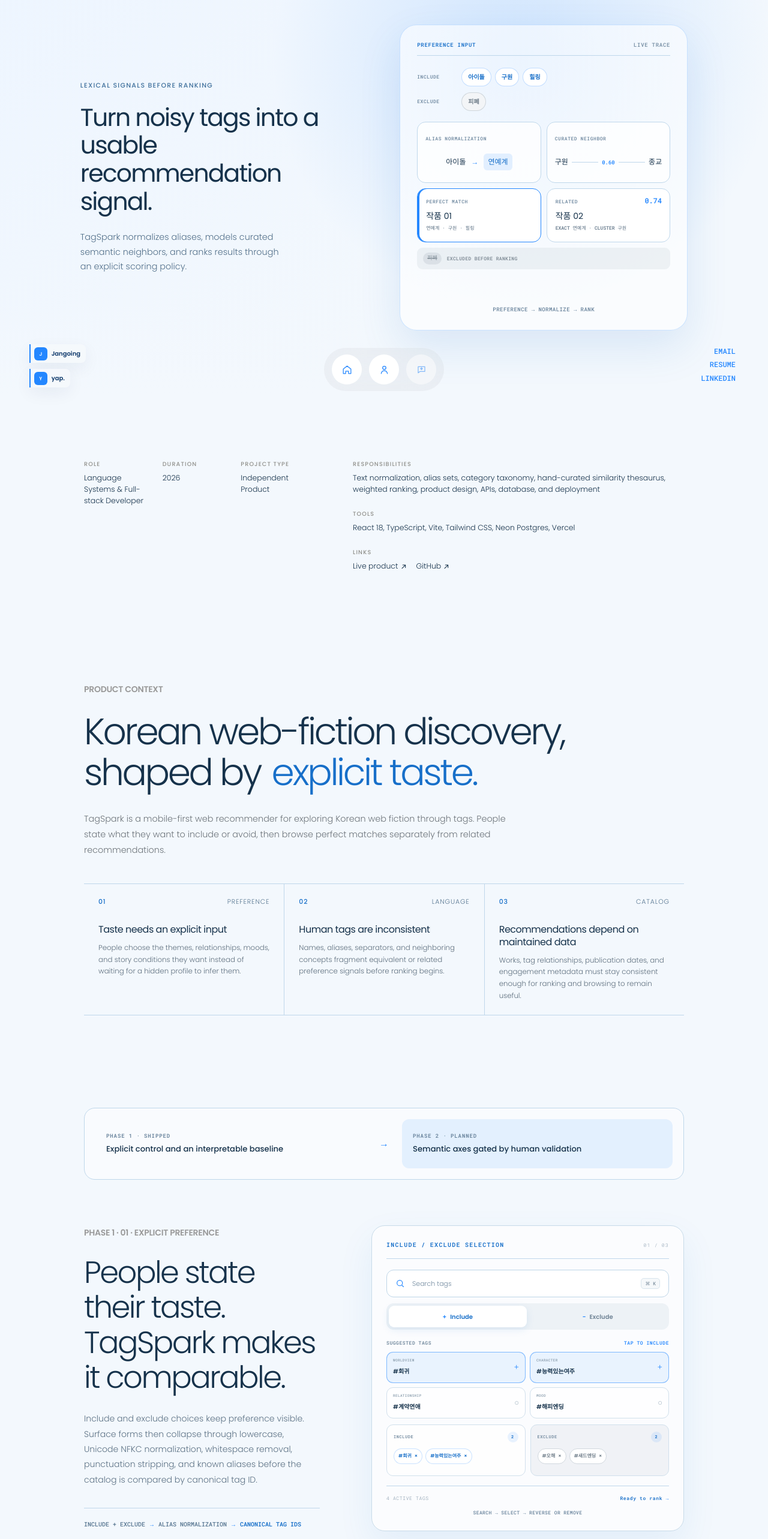
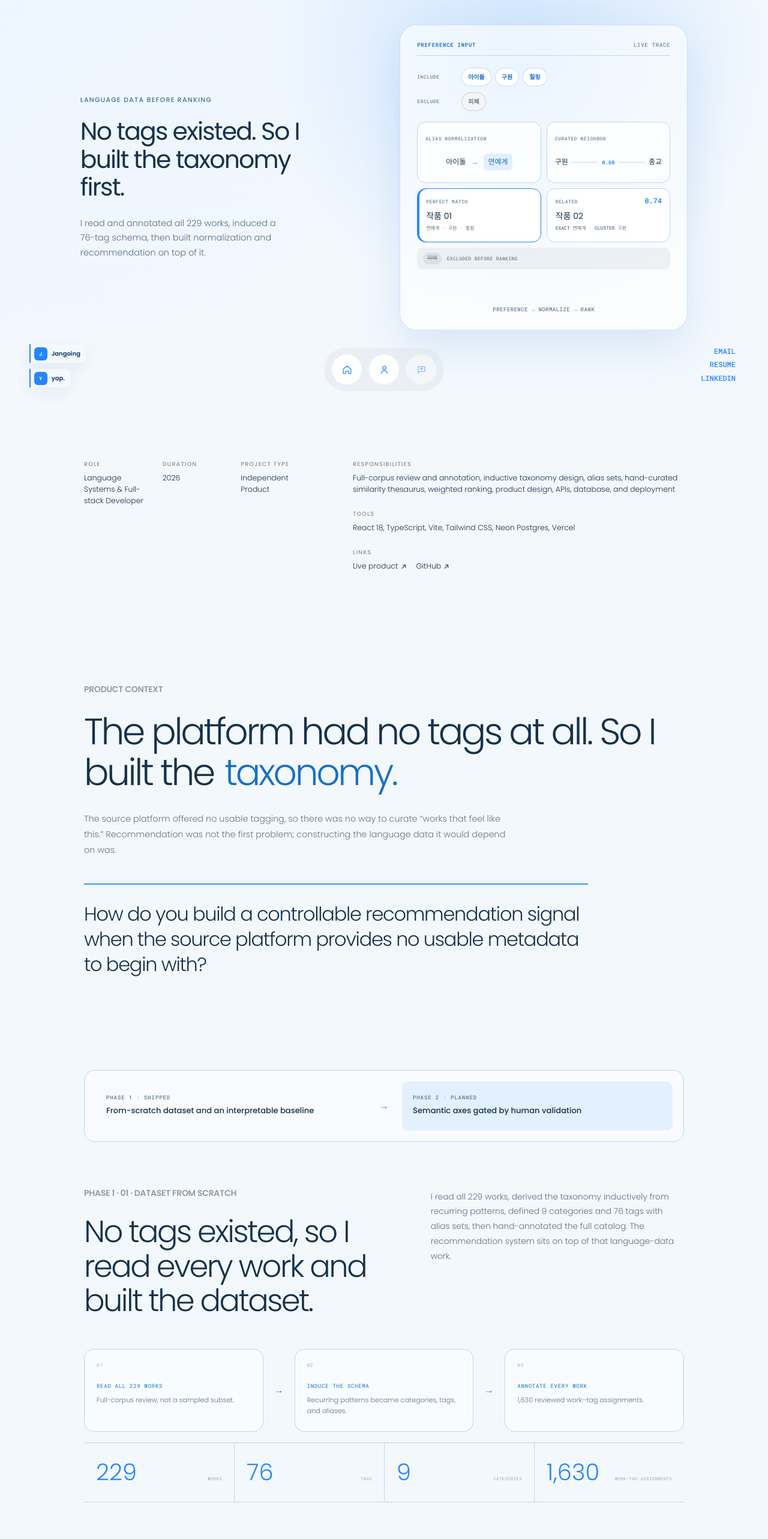
Before and after one commit to jiji123526/portfolio, a Next.js app: page /work/tag-spark-recommendations in a window 1280 px wide. Shown: the part 120-2686 px from the top of the page at 60% size. Built offline with nearby package versions, Linux system fonts and the light colour scheme.

Commit message:
Reframe TagSpark around dataset construction

```diff
--- a/app/work/[slug]/page.tsx
+++ b/app/work/[slug]/page.tsx
@@ -131,12 +131,11 @@
           <div className="yap-hero-stage">
             <div className="yap-demo-wrap">
               <div className="yap-hero-stage-copy">
-                <span>LEXICAL SIGNALS BEFORE RANKING</span>
-                <h2>Turn noisy tags into a usable recommendation signal.</h2>
+                <span>LANGUAGE DATA BEFORE RANKING</span>
+                <h2>No tags existed. So I built the taxonomy first.</h2>
                 <p>
-                  TagSpark normalizes aliases, models curated semantic
-                  neighbors, and ranks results through an explicit scoring
-                  policy.
+                  I read and annotated all 229 works, induced a 76-tag schema,
+                  then built normalization and recommendation on top of it.
                 </p>
               </div>
               <TagSparkRankingMedia />
--- a/components/tagspark-case-content.tsx
+++ b/components/tagspark-case-content.tsx
@@ -1,10 +1,4 @@
 import { TagSparkPreferenceMedia } from '@/components/tagspark-preference-media';
-
-const constraints = [
-  { number: '01', category: 'Preference', title: 'Taste needs an explicit input', body: 'People choose the themes, relationships, moods, and story conditions they want instead of waiting for a hidden profile to infer them.' },
-  { number: '02', category: 'Language', title: 'Human tags are inconsistent', body: 'Names, aliases, separators, and neighboring concepts fragment equivalent or related preference signals before ranking begins.' },
-  { number: '03', category: 'Catalog', title: 'Recommendations depend on maintained data', body: 'Works, tag relationships, publication dates, and engagement metadata must stay consistent enough for ranking and browsing to remain useful.' },
-] as const;
 
 const baselineSignals = [
   ['EXACT TAG', '1.0'], ['ALIAS OVERLAP', '0.9'], ['SAME CATEGORY', '0.35'],
@@ -49,27 +43,37 @@
     <div className="yap-case-content tagspark-case-content">
       <section className="yap-problem tagspark-problem-compact shell case-section" id="tagspark-problem">
         <p className="eyebrow">PRODUCT CONTEXT</p>
-        <h2 className="yap-title-effect">Korean web-fiction discovery, shaped by <mark>explicit taste.</mark></h2>
-        <p className="yap-problem-intro">TagSpark is a mobile-first web recommender for exploring Korean web fiction through tags. People state what they want to include or avoid, then browse perfect matches separately from related recommendations.</p>
-        <div className="yap-constraint-grid">
-          {constraints.map((constraint) => (
-            <article key={constraint.number}>
-              <div className="yap-constraint-heading"><span>{constraint.number}</span><small>{constraint.category}</small></div>
-              <h3>{constraint.title}</h3><p>{constraint.body}</p>
-            </article>
-          ))}
-        </div>
+        <h2 className="yap-title-effect">The platform had no tags at all. So I built the <mark>taxonomy.</mark></h2>
+        <p className="yap-problem-intro">The source platform offered no usable tagging, so there was no way to curate “works that feel like this.” Recommendation was not the first problem; constructing the language data it would depend on was.</p>
+        <p className="yap-problem-statement">How do you build a controllable recommendation signal when the source platform provides no usable metadata to begin with?</p>
       </section>
 
       <section className="tagspark-phase-intro shell" aria-label="TagSpark phases">
-        <div><span>PHASE 1 · SHIPPED</span><strong>Explicit control and an interpretable baseline</strong></div>
+        <div><span>PHASE 1 · SHIPPED</span><strong>From-scratch dataset and an interpretable baseline</strong></div>
         <i aria-hidden="true">→</i>
         <div><span>PHASE 2 · PLANNED</span><strong>Semantic axes gated by human validation</strong></div>
       </section>
 
+      <section className="tagspark-dataset shell case-section" id="tagspark-dataset">
+        <div className="tagspark-dataset-heading">
+          <div><p className="eyebrow">PHASE 1 · 01 · DATASET FROM SCRATCH</p><h2>No tags existed, so I read every work and built the dataset.</h2></div>
+          <p>I read all 229 works, derived the taxonomy inductively from recurring patterns, defined 9 categories and 76 tags with alias sets, then hand-annotated the full catalog. The recommendation system sits on top of that language-data work.</p>
+        </div>
+        <div className="tagspark-dataset-flow" aria-label="Dataset construction flow">
+          <div><span>01</span><strong>READ ALL 229 WORKS</strong><p>Full-corpus review, not a sampled subset.</p></div>
+          <i aria-hidden="true">→</i>
+          <div><span>02</span><strong>INDUCE THE SCHEMA</strong><p>Recurring patterns became categories, tags, and aliases.</p></div>
+          <i aria-hidden="true">→</i>
+          <div><span>03</span><strong>ANNOTATE EVERY WORK</strong><p>1,630 reviewed work–tag assignments.</p></div>
+        </div>
+        <div className="tagspark-dataset-stats">
+          {catalogSnapshot.map(([value, label]) => <div key={label}><strong>{value}</strong><span>{label}</span></div>)}
+        </div>
+      </section>
+
       <section className="tagspark-feature shell case-section" id="tagspark-control">
         <div className="tagspark-feature-copy">
-          <p className="eyebrow">PHASE 1 · 01 · EXPLICIT PREFERENCE</p>
+          <p className="eyebrow">PHASE 1 · 02 · EXPLICIT PREFERENCE</p>
           <h2>People state their taste. TagSpark makes it comparable.</h2>
           <p>Include and exclude choices keep preference visible. Surface forms then collapse through lowercase, Unicode NFKC normalization, whitespace removal, punctuation stripping, and known aliases before the catalog is compared by canonical tag ID.</p>
           <div className="tagspark-language-flow" aria-label="Preference and normalization flow"><span>include + exclude</span><i>→</i><span>alias normalization</span><i>→</i><strong>canonical tag ids</strong></div>
@@ -79,7 +83,7 @@
 
       <section className="tagspark-baseline" id="tagspark-baseline">
         <div className="shell case-section">
-          <p className="eyebrow">PHASE 1 · 02 · INTERPRETABLE BASELINE</p>
+          <p className="eyebrow">PHASE 1 · 03 · NORMALIZE, RELATE, SCORE</p>
           <div className="tagspark-baseline-heading">
             <h2>A small, inspectable model ranks the catalog.</h2>
             <p>Exact and alias matches receive the strongest evidence. Category overlap and hand-curated neighbors add weaker context before results split into perfect matches and related recommendations.</p>
@@ -104,7 +108,7 @@
       </section>
 
       <section className="tagspark-operations shell case-section" id="tagspark-operations">
-        <div><p className="eyebrow">PHASE 1 · 03 · CATALOG OPERATIONS</p><h2>The baseline depends on maintained, reviewable data.</h2></div>
+        <div><p className="eyebrow">PHASE 1 · 04 · CATALOG OPERATIONS</p><h2>The baseline depends on maintained, reviewable data.</h2></div>
         <div className="tagspark-operations-flow" aria-label="Catalog operations flow">
           {['NEON CATALOG', 'VERCEL API', 'SCHEDULED REFRESH', 'AVAILABILITY CHECK'].map((label, index) => <div key={label}><span>{label}</span>{index < 3 && <i aria-hidden="true">→</i>}</div>)}
         </div>
@@ -126,7 +130,7 @@
         </div>
       </section>
 
-      <section className="tagspark-phase-two-model shell case-section" id="tagspark-model">
+      <section className="tagspark-phase-two-model shell case-section" id="tagspark-axis-design">
         <div className="tagspark-phase-two-heading">
           <div><p className="eyebrow">PHASE 2 · PLANNED · MODELING DECISION</p><h2>Not every tag belongs on an axis.</h2></div>
           <p>Phase 2 keeps explicit constraints and adds distance only where a quality can meaningfully vary by degree. It does not force all tags into one opaque latent map.</p>
@@ -151,10 +155,10 @@
 
       <section className="tagspark-axes" id="tagspark-axes">
         <div className="shell case-section">
-          <p className="eyebrow">PHASE 2 · CANDIDATE AXES · NOT YET VALIDATED</p>
-          <div className="tagspark-axes-heading"><h2>Start with two directions people can judge.</h2><p>Candidate coordinates are hypotheses, not permanent labels. Each axis must agree with independent human comparisons before it can influence recommendations.</p></div>
+          <p className="eyebrow">PHASE 2 · MOOD AXES · NOT YET VALIDATED</p>
+          <div className="tagspark-axes-heading"><h2>Continuous mood becomes a navigable space.</h2><p>The forward approach starts with darkness and relational tension, then fixes tag weights through pairwise comparison. The final axis choice stays open: continuous moods become axes, binary properties remain filters, and nominal categories remain visible groupings.</p></div>
           <div className="tagspark-axis-grid">
-            <article><header><span>DARKNESS</span><small>EXPLORATORY RANGE · −3.2 TO +2.8</small></header><div><b>DARKER</b><i aria-hidden="true"><span /></i><b>LIGHTER</b></div><footer><span>낮은 밤</span><span>시고르자브종</span></footer></article>
+            <article><header><span>DARKNESS</span><small>EXPLORATORY RANGE · −3.6 TO +2.0</small></header><div><b>DARKER</b><i aria-hidden="true"><span /></i><b>LIGHTER</b></div><footer><span>낮은 밤</span><span>시고르자브종</span></footer></article>
             <article><header><span>RELATIONAL TENSION</span><small>CANDIDATE AXIS</small></header><div><b>LOWER</b><i aria-hidden="true"><span /></i><b>HIGHER</b></div><footer className="is-pending"><span>PAIRWISE LABELING PENDING</span></footer></article>
           </div>
         </div>
@@ -162,23 +166,39 @@
 
       <section className="tagspark-phase-two-product shell case-section" id="tagspark-experience">
         <div className="tagspark-feature-copy">
-          <p className="eyebrow">PHASE 2 · PRODUCT EXPRESSION</p><h2>The embedding becomes a control, not a map.</h2>
-          <p>Include and exclude tags remain hard constraints. Validated axes then refine distance among the remaining works, while the interface shows which tags and axis positions moved each result.</p>
-          <div className="tagspark-language-flow" aria-label="Planned Phase 2 product flow"><span>hard filters</span><i>→</i><span>semantic distance</span><i>→</i><span>ranked works</span><i>→</i><strong>visible rationale</strong></div>
+          <p className="eyebrow">PHASE 2 · PLATFORM-AWARE EXPERIENCE</p><h2>Desktop map, mobile list—one embedding, two surfaces.</h2>
+          <p>The embedding’s value is distance, not showing every point at once. Desktop can expose a 2D exploration map; mobile remains primary and translates the same signal into mood sliders, ranked works, and a “similar works” list.</p>
+          <p>Cold start begins with explicit preference elicitation: choose 3–5 favorites from a diverse popular-work set, aggregate their tags into a recommendation vector, and average their coordinates only for the map. This preserves multi-modal taste for ranking even when a single map point would blur it.</p>
+          <div className="tagspark-language-flow" aria-label="Planned Phase 2 product flow"><span>pick favorites</span><i>→</i><span>taste seed</span><i>→</i><span>mood controls</span><i>→</i><strong>ranked + similar works</strong></div>
         </div>
-        <TagSparkPlaceholder className="tagspark-embedding-placeholder" label="Multi-axis mobile exploration" note="AXIS CONTROLS → RANKED WORKS" />
+        <TagSparkPlaceholder className="tagspark-embedding-placeholder" label="Mobile mood sliders → ranked list" note="COLD START · FAVORITES → TASTE SEED" />
+      </section>
+
+      <section className="tagspark-model-section shell case-section" id="tagspark-model">
+        <div className="tagspark-feature-copy">
+          <p className="eyebrow">PHASE 2 · PERSONALIZATION + LEARNED SIGNAL</p>
+          <h2>Explicit signals first. Learned similarity only when the data supports it.</h2>
+          <p>“More like this” and “not for me” are stronger evidence than reading history because read does not mean liked. A signed anonymous token can persist those preferences without IP-based identity or fingerprinting.</p>
+          <p>The existing additive scorer gains an embedding layer with its weight initially set to zero, preserving parity. Curated tags and pairwise-learned axis weights remain the backbone; a learned embedding is reconsidered only if the catalog expands beyond this small, single-domain collection.</p>
+          <dl className="tagspark-model-facts">
+            <div><dt>NOW</dt><dd>Curated taxonomy + explicit weighted baseline</dd></div>
+            <div><dt>PHASE 2</dt><dd>Pairwise-learned axes + controlled embedding contribution</dd></div>
+            <div><dt>ONLY WITH SCALE</dt><dd>Learned similarity edges across a broader domain</dd></div>
+          </dl>
+        </div>
+        <TagSparkPlaceholder label="More like this / not for me" note="EXPLICIT SIGNAL > IMPLICIT HISTORY" />
       </section>
 
       <section className="tagspark-validation shell case-section" id="tagspark-validation">
         <div className="tagspark-validation-heading">
           <div><p className="eyebrow">PHASE 2 · VALIDATION + RELEASE GATES</p><h2>Subjective similarity still needs a measurement contract.</h2></div>
-          <p>Pair and triplet judgments create the trusted comparisons. Agreement, retrieval value, and product clarity must all pass before an axis can leave the exploratory layer.</p>
+          <p>Pair and triplet judgments create trusted comparisons. Reviewer agreement gates the data; Bradley–Terry or logistic regression learns axis weights; retrieval value and product clarity must pass before an axis leaves the exploratory layer.</p>
         </div>
         <div className="tagspark-validation-flow" aria-label="Embedding validation pipeline">
-          {['PAIR / TRIPLET REVIEW', 'AGREEMENT GATE', 'TRUSTED COMPARISONS', 'AXIS EVALUATION', 'PRODUCT GATE'].map((label, index) => <div key={label}><span>0{index + 1}</span><strong>{label}</strong>{index < 4 && <i aria-hidden="true">→</i>}</div>)}
+          {['PAIR / TRIPLET REVIEW', 'AGREEMENT GATE', 'BRADLEY–TERRY', 'RETRIEVAL TEST', 'PRODUCT GATE'].map((label, index) => <div key={label}><span>0{index + 1}</span><strong>{label}</strong>{index < 4 && <i aria-hidden="true">→</i>}</div>)}
         </div>
         <div className="tagspark-evaluation-groups">{evaluationGroups.map((group) => <article key={group.title}><strong>{group.title}</strong><p>{group.body}</p></article>)}</div>
-        <aside className="tagspark-validation-note"><span>EVALUATION CONSTRAINT</span><p>The catalog currently has one primary tagger per work, so conventional inter-annotator agreement cannot yet be reported. Phase 2 requires a smaller comparison set reviewed independently by 3–5 trusted judges.</p></aside>
+        <aside className="tagspark-validation-note"><span>EVALUATION CONSTRAINT</span><p>The catalog currently has one primary tagger per work, so conventional inter-annotator agreement cannot yet be reported. Phase 2 requires a smaller comparison set reviewed independently by 3–5 trusted judges, following the same tag-derived similarity plus comparison-validation pattern used by FicSim.</p></aside>
       </section>
 
       <section className="tagspark-tagging-compact shell case-section" id="tagspark-tagging">
@@ -188,11 +208,11 @@
         </div>
       </section>
 
-      <section className="yap-takeaways shell case-section tagspark-takeaways" id="tagspark-roadmap">
-        <p className="eyebrow">PHASE 2 ROADMAP</p>
+      <section className="yap-takeaways shell case-section tagspark-takeaways" id="tagspark-takeaways">
+        <p className="eyebrow">TAKEAWAY + PHASE 2 ROADMAP</p>
         <div className="yap-takeaways-heading yap-title-effect">
-          <h2>Move from a useful <span className="yap-brand-highlight">baseline</span> to a validated semantic layer</h2>
-          <p className="yap-takeaways-intro">Phase 2 is not presented as shipped. Each step protects the explicit control and review boundaries that make the current system inspectable.</p>
+          <h2>A recommender is only as trustworthy as the <span className="yap-brand-highlight">language data</span> beneath it</h2>
+          <p className="yap-takeaways-intro">The strongest contribution is the full-coverage taxonomy and annotation layer. Phase 2 extends it without presenting planned axes, personalization, or learned similarity as shipped.</p>
         </div>
         <div className="yap-takeaway-list">
           {phaseTwoGates.map((item, index) => <details key={item.title}><summary><span>0{index + 1}</span><strong>{item.title}</strong><b aria-hidden="true">+</b></summary><p>{item.body}</p></details>)}
--- a/components/tagspark-section-nav.tsx
+++ b/components/tagspark-section-nav.tsx
@@ -4,16 +4,17 @@
 import type { MouseEvent } from 'react';
 
 const sections = [
-  { id: 'tagspark-problem', label: 'PRODUCT' },
+  { id: 'tagspark-problem', label: 'PROBLEM' },
+  { id: 'tagspark-dataset', label: 'DATASET' },
   { id: 'tagspark-control', label: 'INPUT' },
   { id: 'tagspark-baseline', label: 'BASELINE' },
   { id: 'tagspark-operations', label: 'DATA' },
   { id: 'tagspark-phase-two', label: 'PHASE 2' },
-  { id: 'tagspark-model', label: 'MODEL' },
   { id: 'tagspark-axes', label: 'AXES' },
   { id: 'tagspark-experience', label: 'EXPERIENCE' },
+  { id: 'tagspark-model', label: 'MODEL' },
   { id: 'tagspark-validation', label: 'VALIDATION' },
-  { id: 'tagspark-roadmap', label: 'ROADMAP' },
+  { id: 'tagspark-takeaways', label: 'TAKEAWAY' },
 ] as const;
 
 type SectionId = (typeof sections)[number]['id'];
--- a/lib/project-data.ts
+++ b/lib/project-data.ts
@@ -124,11 +124,11 @@
     ],
   },
   {
-    slug: 'tag-spark-recommendations', metric: 'LEXICAL RESOURCES · RANKING', category: 'Recommendation Systems', title: 'TagSpark',
-    summary: 'Normalizing noisy human tags into canonical, explainable recommendation signals',
-    headline: 'Turning noisy, user-generated tags into a usable signal', role: 'Language Systems & Full-stack Developer',
-    duration: '2026', client: 'Independent Product', responsibilities: 'Text normalization, alias sets, category taxonomy, hand-curated similarity thesaurus, weighted ranking, product design, APIs, database, and deployment',
-    tools: 'React 18, TypeScript, Vite, Tailwind CSS, Neon Postgres, Vercel', brief: 'How might we make Korean web-fiction recommendations controllable without hiding the rules beneath them?',
+    slug: 'tag-spark-recommendations', metric: 'TAXONOMY · ANNOTATION · RANKING', category: 'Recommendation Systems', title: 'TagSpark',
+    summary: 'Building a full-coverage Korean web-fiction taxonomy and turning it into a controllable recommendation signal',
+    headline: 'Building the language data a recommender needs', role: 'Language Systems & Full-stack Developer',
+    duration: '2026', client: 'Independent Product', responsibilities: 'Full-corpus review and annotation, inductive taxonomy design, alias sets, hand-curated similarity thesaurus, weighted ranking, product design, APIs, database, and deployment',
+    tools: 'React 18, TypeScript, Vite, Tailwind CSS, Neon Postgres, Vercel', brief: 'How do you build a controllable recommendation signal when the source platform provides no usable metadata?',
     liveUrl: 'https://kwkrecom.vercel.app', repoUrl: 'https://github.com/jiji123526/tag-spark',
     coverNote: 'Product demo: onboarding → tag selection → ranked recommendation results',
     process: [
```
Also changed, not shown: app/globals.css, 1 other file (tests, documents, lock files or other folders).
